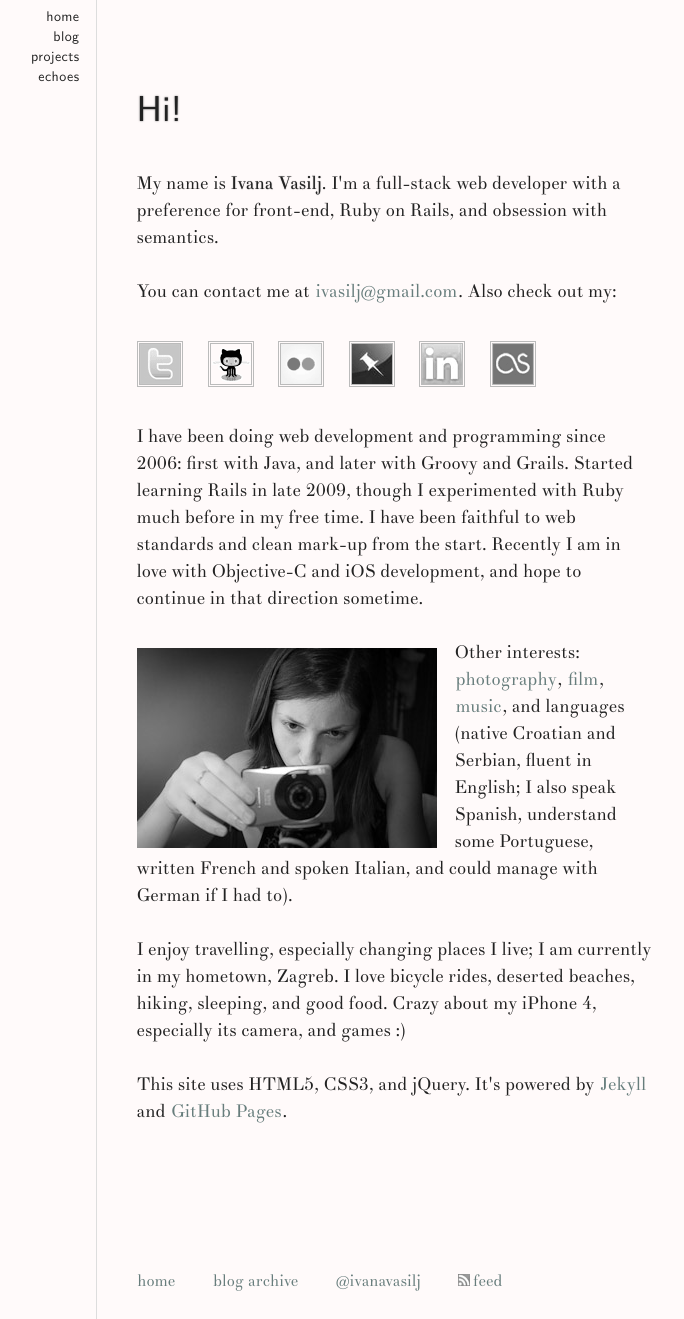
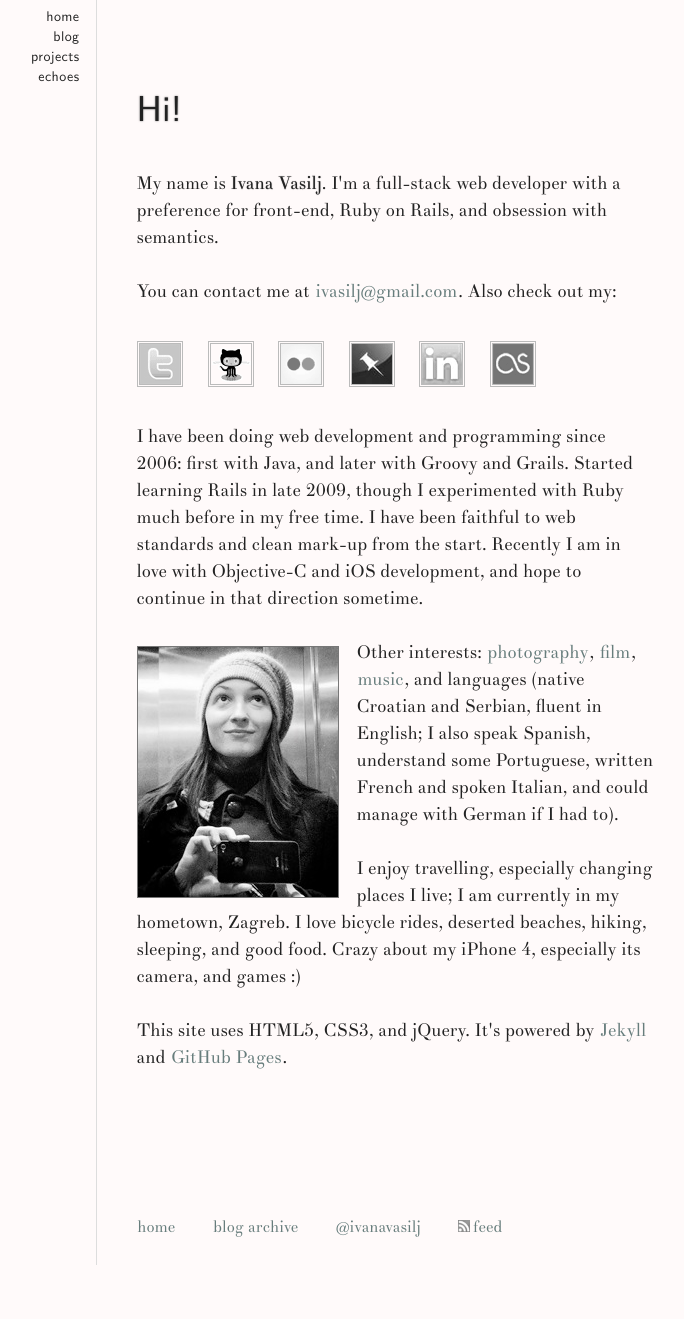
Before and after one commit to ivana/ivana.github.com, a Jekyll site: the page built from index.html, in a window 1280 px wide. Shown: the whole page, without its empty margins (265-949 px from the left). Built offline with Jekyll 4.4.1, drawn with Linux system fonts in a browser that asks for light colours; Markdown is read by kramdown in place of the engine named in the settings; after the commit the page ends 1265 px from its top, so only the background shows below that.

Commit message:
change photo

```diff
--- a/css/style.css
+++ b/css/style.css
@@ -127,7 +127,7 @@ nav ul li:before { content:'= ' }
 
 /* about */
 .vcard .n { text-shadow:0px 0px 1px #777 }
-.vcard .photo { float:left; margin:.5em 1em 0 0 }
+.vcard .photo { float:left; margin:7px 1em 0 0; border:1px solid #777; }
   /* social links */
 .vcard ol { margin:2em 0 1.5em; padding-left:0 }
   .vcard ol li { display:inline; padding-left:1em }
--- a/index.html
+++ b/index.html
@@ -48,7 +48,7 @@ desc: about and contact info
     I have been faithful to web standards and clean mark-up from the start.
     Recently I am in love with Objective-C and iOS development, and hope to continue in that direction sometime.
   </p>
-  <img src="/img/ivana.jpg" alt="Ivana Vasilj" class="photo" />
+  <img src="/img/mebw.jpg" alt="Photo of Ivana Vasilj" class="photo" />
   <p>
     Other interests: <a href="http://www.flickr.com/photos/ivanavasilj/" rel="me">photography</a>,
     <a href="http://movi.im/ivana" rel="me">film</a>, <a href="http://www.last.fm/user/erin4" rel="me">music</a>, and languages
```
Also changed, not shown: img/ivana.jpg (deleted), img/mebw.jpg (added).
